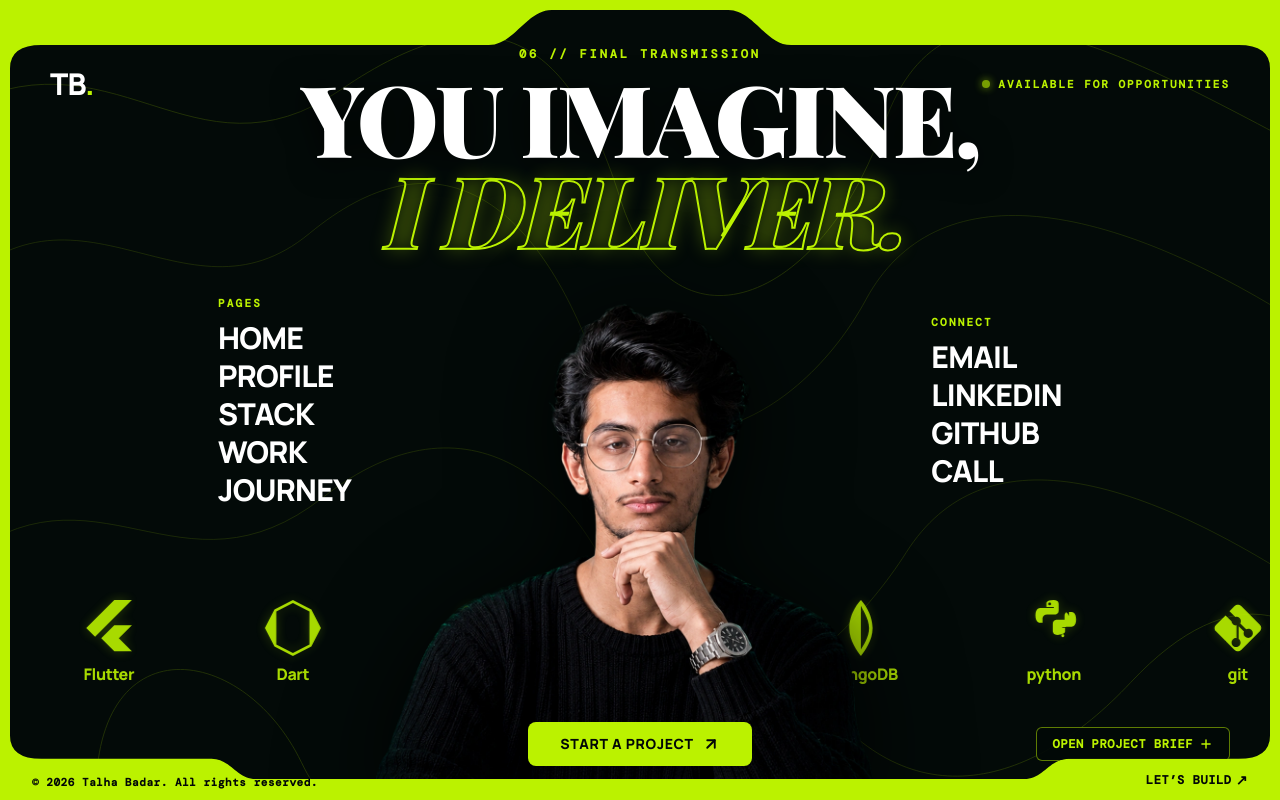
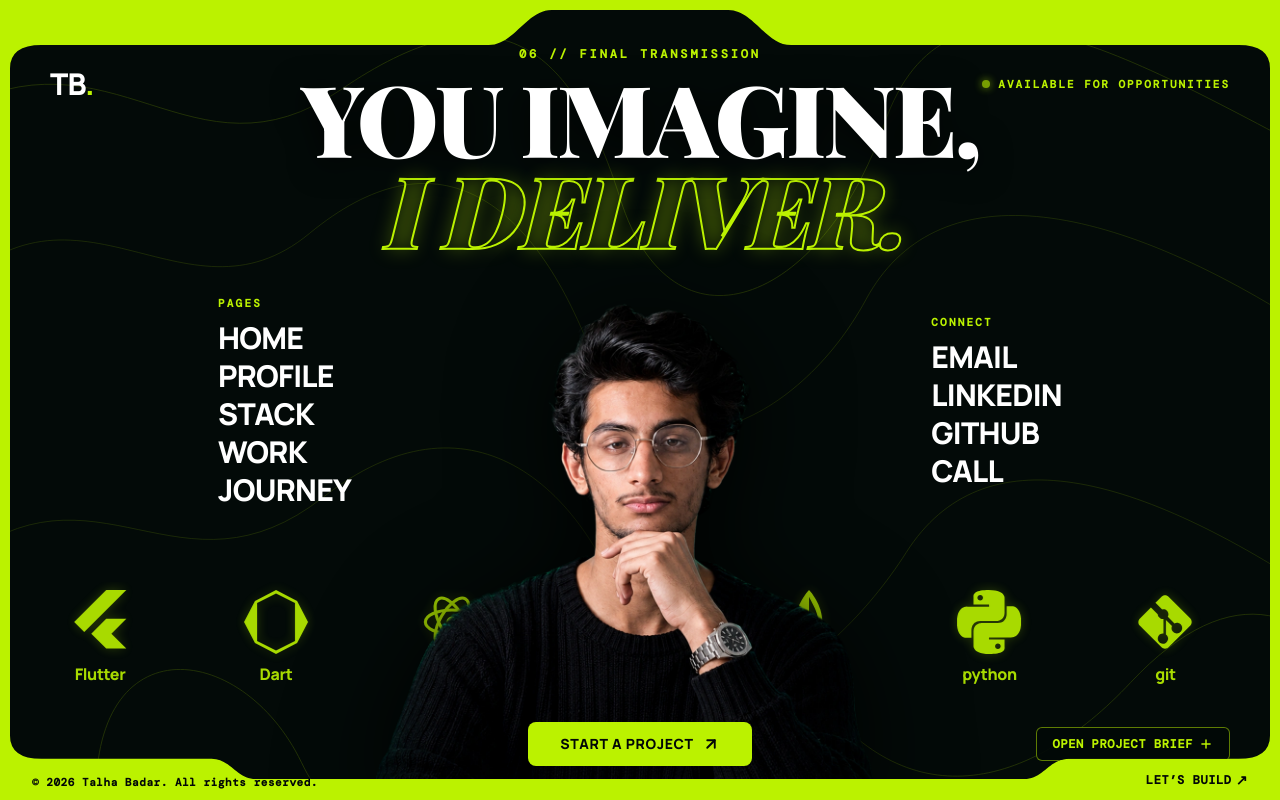
Before and after one commit to raisatabassumkabir/PORTFOLIO.OS, a Next.js app: page / in a window 1280 px wide. Shown: the part 7840-8640 px from the top of the page. Built offline with nearby package versions, Linux system fonts and the light colour scheme; no server answers; the database is empty; a web font is replaced by a local one.

Commit message:
fix(contact): fix python icon SVG, eliminate marquee glitch with two-track looping, and scale up tech icons

```diff
--- a/src/components/sections/06-contact/FloatingTechRow.tsx
+++ b/src/components/sections/06-contact/FloatingTechRow.tsx
@@ -6,7 +6,7 @@ const TECH_ITEMS = [
   {
     name: 'git',
     icon: (
-      <svg className="w-10 h-10 sm:w-11 sm:h-11 md:w-12 md:h-12 lg:w-14 lg:h-14 text-[#bbf200] drop-shadow-[0_0_6px_rgba(187,242,0,0.25)]" viewBox="0 0 24 24" fill="currentColor">
+      <svg className="w-11 h-11 sm:w-13 sm:h-13 md:w-14 md:h-14 lg:w-16 lg:h-16 text-[#bbf200] drop-shadow-[0_0_6px_rgba(187,242,0,0.25)]" viewBox="0 0 24 24" fill="currentColor">
         <path d="M2.59 13.41L10.59 21.41C11.37 22.19 12.63 22.19 13.41 21.41L21.41 13.41C22.19 12.63 22.19 11.37 21.41 10.59L13.41 2.59C12.63 1.81 11.37 1.81 10.59 2.59L8.41 4.77L10.93 7.29C11.53 7.11 12.22 7.25 12.71 7.74C13.34 8.37 13.44 9.31 13.04 10.04L15.54 12.54C16.27 12.14 17.21 12.24 17.84 12.87C18.62 13.65 18.62 14.91 17.84 15.69C17.06 16.47 15.8 16.47 15.02 15.69C14.43 15.1 14.29 14.23 14.61 13.53L12.33 11.25V16.71C12.57 16.85 12.78 17.05 12.92 17.31C13.43 18.25 13.08 19.43 12.14 19.94C11.2 20.45 10.02 20.1 9.51 19.16C9 18.22 9.35 17.04 10.29 16.53C10.64 16.34 11.04 16.28 11.41 16.34V10.87C11.04 10.93 10.64 10.87 10.29 10.68C9.69 10.36 9.31 9.77 9.25 9.13L6.71 6.59L2.59 10.71C1.81 11.49 1.81 12.75 2.59 13.41Z" />
       </svg>
     ),
@@ -14,7 +14,7 @@ const TECH_ITEMS = [
   {
     name: 'GitHub',
     icon: (
-      <svg className="w-10 h-10 sm:w-11 sm:h-11 md:w-12 md:h-12 lg:w-14 lg:h-14 text-[#bbf200] drop-shadow-[0_0_6px_rgba(187,242,0,0.25)]" viewBox="0 0 24 24" fill="currentColor">
+      <svg className="w-11 h-11 sm:w-13 sm:h-13 md:w-14 md:h-14 lg:w-16 lg:h-16 text-[#bbf200] drop-shadow-[0_0_6px_rgba(187,242,0,0.25)]" viewBox="0 0 24 24" fill="currentColor">
         <path d="M12 0C5.37 0 0 5.37 0 12C0 17.31 3.438 21.8 8.207 23.387C8.807 23.498 9.025 23.127 9.025 22.812C9.025 22.532 9.015 21.792 9.01 20.808C5.672 21.533 4.969 19.2 4.969 19.2C4.423 17.812 3.637 17.443 3.637 17.443C2.548 16.698 3.719 16.713 3.719 16.713C4.922 16.798 5.556 17.953 5.556 17.953C6.626 19.785 8.364 19.255 9.05 18.948C9.158 18.173 9.468 17.643 9.81 17.343C7.145 17.04 4.343 16.01 4.343 11.415C4.343 10.105 4.81 9.035 5.578 8.198C5.454 7.893 5.044 6.668 5.696 5.018C5.696 5.018 6.704 4.695 8.997 6.25C9.954 5.983 10.98 5.85 12 5.845C13.02 5.85 14.046 5.983 15.006 6.25C17.297 4.695 18.303 5.018 18.303 5.018C18.957 6.668 18.547 7.893 18.424 8.198C19.194 9.035 19.657 10.105 19.657 11.415C19.657 16.023 16.85 17.035 14.175 17.333C14.607 17.705 14.992 18.438 14.992 19.562C14.992 21.173 14.978 22.472 14.978 22.812C14.978 23.13 15.192 23.507 15.8 23.385C20.562 21.797 24 17.308 24 12C24 5.37 18.627 0 12 0Z" />
       </svg>
     ),
@@ -22,7 +22,7 @@ const TECH_ITEMS = [
   {
     name: 'Flutter',
     icon: (
-      <svg className="w-10 h-10 sm:w-11 sm:h-11 md:w-12 md:h-12 lg:w-14 lg:h-14 text-[#bbf200] drop-shadow-[0_0_6px_rgba(187,242,0,0.25)]" viewBox="0 0 24 24" fill="currentColor">
+      <svg className="w-11 h-11 sm:w-13 sm:h-13 md:w-14 md:h-14 lg:w-16 lg:h-16 text-[#bbf200] drop-shadow-[0_0_6px_rgba(187,242,0,0.25)]" viewBox="0 0 24 24" fill="currentColor">
         <path d="M14.314 0L2.3 12L6.071 15.771L21.856 0H14.314ZM14.314 10.771L8.714 16.371L14.314 21.971L21.856 21.971L16.256 16.371L21.856 10.771H14.314Z" />
       </svg>
     ),
@@ -30,7 +30,7 @@ const TECH_ITEMS = [
   {
     name: 'Dart',
     icon: (
-      <svg className="w-10 h-10 sm:w-11 sm:h-11 md:w-12 md:h-12 lg:w-14 lg:h-14 text-[#bbf200] drop-shadow-[0_0_6px_rgba(187,242,0,0.25)]" viewBox="0 0 24 24" fill="currentColor">
+      <svg className="w-11 h-11 sm:w-13 sm:h-13 md:w-14 md:h-14 lg:w-16 lg:h-16 text-[#bbf200] drop-shadow-[0_0_6px_rgba(187,242,0,0.25)]" viewBox="0 0 24 24" fill="currentColor">
         <path d="M4.1 4.1L12 0l7.9 4.1L24 12l-4.1 7.9L12 24l-7.9-4.1L0 12l4.1-7.9zm0.8 0.8v14.2L12 22.7l7.1-3.6V4.9L12 1.3 4.9 4.9z" />
       </svg>
     ),
@@ -38,7 +38,7 @@ const TECH_ITEMS = [
   {
     name: 'React',
     icon: (
-      <svg className="w-10 h-10 sm:w-11 sm:h-11 md:w-12 md:h-12 lg:w-14 lg:h-14 text-[#bbf200] drop-shadow-[0_0_6px_rgba(187,242,0,0.25)]" viewBox="0 0 24 24" fill="none" stroke="currentColor" strokeWidth="1.15">
+      <svg className="w-11 h-11 sm:w-13 sm:h-13 md:w-14 md:h-14 lg:w-16 lg:h-16 text-[#bbf200] drop-shadow-[0_0_6px_rgba(187,242,0,0.25)]" viewBox="0 0 24 24" fill="none" stroke="currentColor" strokeWidth="1.15">
         <ellipse cx="12" cy="12" rx="10" ry="4.5" />
         <ellipse cx="12" cy="12" rx="10" ry="4.5" transform="rotate(60 12 12)" />
         <ellipse cx="12" cy="12" rx="10" ry="4.5" transform="rotate(120 12 12)" />
@@ -50,7 +50,7 @@ const TECH_ITEMS = [
     name: 'node',
     badge: 'JS',
     icon: (
-      <svg className="w-10 h-10 sm:w-11 sm:h-11 md:w-12 md:h-12 lg:w-14 lg:h-14 text-[#bbf200] drop-shadow-[0_0_6px_rgba(187,242,0,0.25)]" viewBox="0 0 24 24" fill="currentColor">
+      <svg className="w-11 h-11 sm:w-13 sm:h-13 md:w-14 md:h-14 lg:w-16 lg:h-16 text-[#bbf200] drop-shadow-[0_0_6px_rgba(187,242,0,0.25)]" viewBox="0 0 24 24" fill="currentColor">
         <path d="M12 2L3 7.2V16.8L12 22L21 16.8V7.2L12 2ZM11.2 18.5L5.5 15.2V11.2L9.2 13.3V15.4L11.2 16.5V18.5ZM12.8 18.5V16.5L14.8 15.4V13.3L18.5 11.2V15.2L12.8 18.5ZM18.5 9.5L14.8 11.6L12 10L14.8 8.4L18.5 9.5ZM12 8.3L9.2 6.7L12 5.1L14.8 6.7L12 8.3ZM5.5 9.5L9.2 8.4L12 10L9.2 11.6L5.5 9.5Z" />
       </svg>
     ),
@@ -58,7 +58,7 @@ const TECH_ITEMS = [
   {
     name: 'mongoDB',
     icon: (
-      <svg className="w-10 h-10 sm:w-11 sm:h-11 md:w-12 md:h-12 lg:w-14 lg:h-14 text-[#bbf200] drop-shadow-[0_0_6px_rgba(187,242,0,0.25)]" viewBox="0 0 24 24" fill="currentColor">
+      <svg className="w-11 h-11 sm:w-13 sm:h-13 md:w-14 md:h-14 lg:w-16 lg:h-16 text-[#bbf200] drop-shadow-[0_0_6px_rgba(187,242,0,0.25)]" viewBox="0 0 24 24" fill="currentColor">
         <path d="M12 0C11.5 0.5 7 5.5 7 12C7 17.5 10.5 22 12 24C13.5 22 17 17.5 17 12C17 5.5 12.5 0.5 12 0ZM12 2.5C12.3 3.5 15.5 8 15.5 12C15.5 16 13 19.5 12 21.2V2.5Z" />
       </svg>
     ),
@@ -66,8 +66,8 @@ const TECH_ITEMS = [
   {
     name: 'python',
     icon: (
-      <svg className="w-10 h-10 sm:w-11 sm:h-11 md:w-12 md:h-12 lg:w-14 lg:h-14 text-[#bbf200] drop-shadow-[0_0_6px_rgba(187,242,0,0.25)]" viewBox="0 0 24 24" fill="currentColor">
-        <path d="M11.914 0C8.58 0 8.789 1.455 8.789 1.455l.006 1.51h3.188v.455H6.287S4.1 3.167 4.1 6.518c0 3.35 1.905 3.24 1.905 3.24h1.138V8.143s-.062-1.905 1.874-1.905h3.226s1.812.029 1.812-1.782V1.812S14.28 0 11.914 0zm-1.72 1.026a.637.637 0 1 1 0 1.274.637.637 0 0 1 0-1.274zM17.713 5.253s-1.138.03-1.138 1.615v1.615h-3.226s-1.812-.03-1.812 1.782v2.793s-.228 1.812 2.138 1.812c3.334 0 3.125-1.455 3.125-1.455l-.006-1.51h-3.188v-.455h5.727s2.187.253 2.187-3.098c0-3.35-1.905-3.24-1.905-3.24h-1.138v1.615s.062 1.905-1.874 1.905h-3.226s-1.812-.029-1.812 1.782v2.793s-.228 1.812 2.138 1.812c2.366 0 1.905-1.812 1.905-1.812v-1.615h1.138s1.905.11 1.905-3.24c0-3.351-2.187-3.098-2.187-3.098h-.569zm-1.898 9.388a.637.637 0 1 1 0 1.274.637.637 0 0 1 0-1.274z" />
+      <svg className="w-11 h-11 sm:w-13 sm:h-13 md:w-14 md:h-14 lg:w-16 lg:h-16 text-[#bbf200] drop-shadow-[0_0_6px_rgba(187,242,0,0.25)]" viewBox="0 0 24 24" fill="currentColor">
+        <path d="M14.25.18l.9.2.73.26.59.3.45.32.34.34.25.34.16.33.1.3.04.26.02.2-.01.13V8.5l-.05.63-.13.55-.21.46-.26.38-.3.31-.33.25-.35.19-.35.14-.33.1-.3.07-.26.04-.21.02H8.77l-.69.05-.59.14-.5.22-.41.27-.33.32-.27.35-.2.36-.15.37-.1.35-.07.32-.04.27-.02.21v3.06H3.17l-.21-.03-.28-.07-.32-.12-.35-.18-.36-.26-.36-.36-.35-.46-.32-.59-.28-.73-.21-.88-.14-1.05-.05-1.23.06-1.22.16-1.04.24-.87.32-.71.36-.57.4-.44.42-.33.42-.24.4-.16.36-.1.32-.05.24-.01h.16l.06.01h8.16v-.83H6.18l-.01-2.75-.02-.37.05-.34.11-.31.17-.28.25-.26.31-.23.38-.2.44-.18.51-.15.58-.12.64-.1.71-.06.77-.04.84-.02 1.27.05zm-6.3 1.98l-.23.33-.08.41.08.41.23.34.33.22.41.09.41-.09.33-.22.23-.34.08-.41-.08-.41-.23-.33-.33-.22-.41-.09-.41.09zm13.09 3.95l.28.06.32.12.35.18.36.27.36.35.35.47.32.59.28.73.21.88.14 1.04.05 1.23-.06 1.23-.16 1.04-.24.86-.32.71-.36.57-.4.45-.42.33-.42.24-.4.16-.36.09-.32.05-.24.02-.16-.01h-8.22v.82h5.84l.01 2.76.02.36-.05.34-.11.31-.17.29-.25.25-.31.24-.38.2-.44.17-.51.15-.58.13-.64.09-.71.07-.77.04-.84.01-1.27-.04-1.07-.14-.9-.2-.73-.25-.59-.3-.45-.33-.34-.34-.25-.34-.16-.33-.1-.3-.04-.25-.02-.2.01-.13v-5.34l.05-.64.13-.54.21-.46.26-.38.3-.32.33-.24.35-.2.35-.14.33-.1.3-.06.26-.04.21-.02.13-.01h5.84l.69-.05.59-.14.5-.21.41-.28.33-.32.27-.35.2-.36.15-.36.1-.35.07-.32.04-.28.02-.21V6.07h2.09l.14.01zm-6.47 14.25l-.23.33-.08.41.08.41.23.33.33.23.41.08.41-.08.33-.23.23-.33.08-.41-.08-.41-.23-.33-.33-.23-.41-.08-.41.08z" />
       </svg>
     ),
   },
@@ -75,12 +75,13 @@ const TECH_ITEMS = [
 
 export function FloatingTechRow() {
   return (
-    <div className="w-full overflow-hidden pointer-events-none select-none opacity-90 py-2">
-      {/* Seamless Marquee Track */}
-      <div className="animate-marquee flex items-center gap-14 sm:gap-20 md:gap-28 lg:gap-32">
-        {/* Set 1 */}
+    <div className="w-full overflow-hidden pointer-events-none select-none opacity-90 py-2 flex">
+      {/* Seamless Infinite Marquee Track */}
+      <div className="flex shrink-0 animate-marquee items-center">
+        {/* Track Half 1 */}
+        <div className="flex shrink-0 items-center gap-16 sm:gap-20 md:gap-24 lg:gap-28 pr-16 sm:pr-20 md:pr-24 lg:pr-28">
           {TECH_ITEMS.map((item, idx) => (
-          <div key={`tech-1-${idx}`} className="flex flex-col items-center justify-center gap-1.5 text-[#bbf200] flex-shrink-0">
+            <div key={`tech-1-${idx}`} className="flex flex-col items-center justify-center gap-2 text-[#bbf200] flex-shrink-0">
               {item.icon}
               <span className="font-heading font-black text-xs sm:text-sm md:text-base tracking-tight text-[#bbf200]">
                 {item.name}
@@ -92,10 +93,12 @@ export function FloatingTechRow() {
               </span>
             </div>
           ))}
+        </div>
 
-        {/* Set 2 (Duplicate for infinite seamless loop) */}
+        {/* Track Half 2 (Exact duplicate for seamless looping without jump) */}
+        <div className="flex shrink-0 items-center gap-16 sm:gap-20 md:gap-24 lg:gap-28 pr-16 sm:pr-20 md:pr-24 lg:pr-28" aria-hidden="true">
           {TECH_ITEMS.map((item, idx) => (
-          <div key={`tech-2-${idx}`} className="flex flex-col items-center justify-center gap-1.5 text-[#bbf200] flex-shrink-0">
+            <div key={`tech-2-${idx}`} className="flex flex-col items-center justify-center gap-2 text-[#bbf200] flex-shrink-0">
               {item.icon}
               <span className="font-heading font-black text-xs sm:text-sm md:text-base tracking-tight text-[#bbf200]">
                 {item.name}
@@ -109,5 +112,6 @@ export function FloatingTechRow() {
           ))}
         </div>
       </div>
+    </div>
   );
 }
```
Lines whose indentation alone changed are shown as unchanged.
